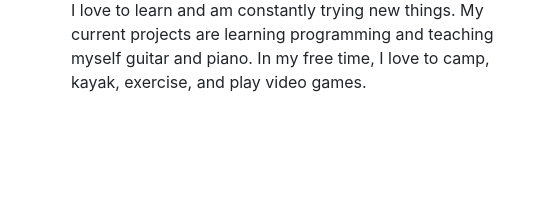
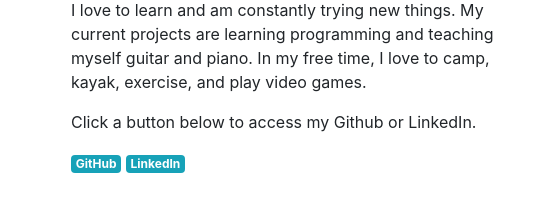
Before and after one commit to BetterBusinessBrian/First-Portfolio, a plain HTML site: page index.html in a window 1280 px wide. Shown: the part 314-526 px from the top of the page, 489-1047 px from the left. Drawn offline with nearby package versions, Linux system fonts and the light colour scheme.

Commit message:
added links to LinkedIn and GitHub

```diff
--- a/index.html
+++ b/index.html
@@ -45,7 +45,9 @@
                  <p> I'm Brian Whitman, a developer in training. Welcome to my about page. Feel free to explore my work (there isn't much yet) or reach out to me using my contact form!</p>
                 <p> I'm 23 years old and I live in Palm City, Florida. I went to college at the Universrtiy of North Carolina at Wilmington, where I double majored in Psychology and Business Administration with a minor in Neuroscience.</p>
                 <p>I love to learn and am constantly trying new things. My current projects are learning programming and teaching myself guitar and piano. In my free time, I love to camp, kayak, exercise, and play video games.</p>
-                </div>
+                <p>Click a button below to access my Github or LinkedIn.</p>
+                <a href="https://github.com/BetterBusinessBrian" class="badge badge-info">GitHub</a>
+                <a href="https://www.linkedin.com/in/brian-m-whitman/" class="badge badge-info">LinkedIn</a>
             </div>
     </div>
 </body>
```
